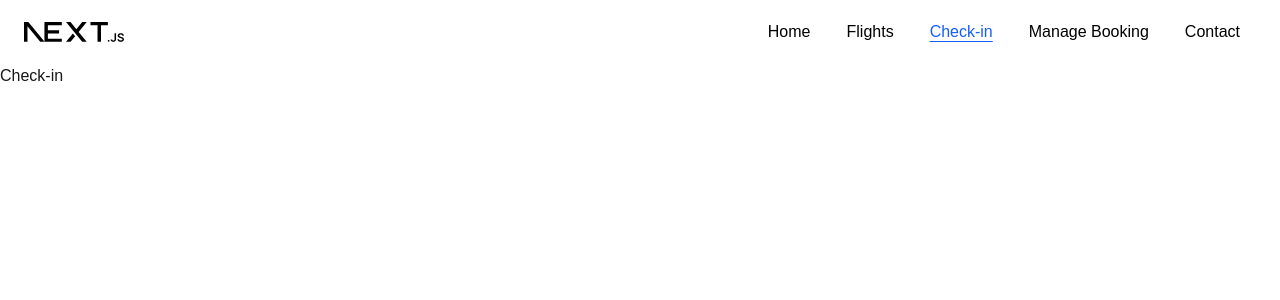
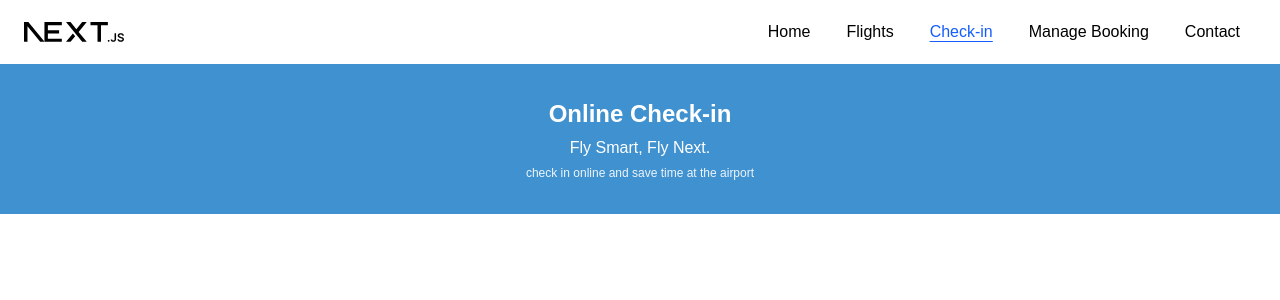
Before and after one commit to Saran-J/NextJS-Training, a Next.js app in the folder web/homework-01/: page /checkin in a window 1280 px wide. Shown: the top 300 px of the page. Built offline with nearby package versions, Linux system fonts and the light colour scheme.

Commit message:
create checkin header components

```diff
--- /dev/null
+++ b/web/homework-01/src/app/checkin/_components/CheckinHeader.tsx
@@ -0,0 +1,17 @@
+import React from 'react';
+
+export default function CheckinHeader() {
+    return (
+        <div className="flex flex-col items-center justify-center w-full py-8 bg-primary text-white text-center">
+            <h1 className="text-[24px] font-bold mb-1">
+                Online Check-in
+            </h1>
+            <h2 className="text-[16px] font-medium mb-1">
+                Fly Smart, Fly Next.
+            </h2>
+            <p className="text-[12px] opacity-90">
+                check in online and save time at the airport
+            </p>
+        </div>
+    );
+}
--- a/web/homework-01/src/app/checkin/page.tsx
+++ b/web/homework-01/src/app/checkin/page.tsx
@@ -1,7 +1,9 @@
+import CheckinHeader from "./_components/CheckinHeader";
+
 export default function CheckinPage() {
     return (
-        <div>
-            <h1>Check-in</h1>
+        <div className="min-h-screen bg-white">
+            <CheckinHeader />
         </div>
     );
 }
```
